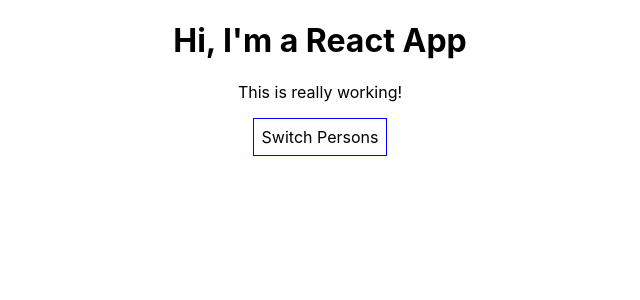
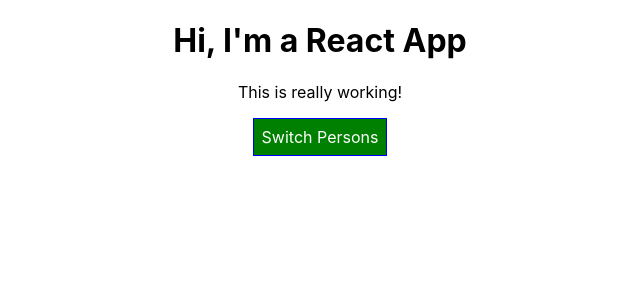
Before and after one commit to shabbir-ahmed/react.js-practice-project, a React (Create React App) app: page / in a window 1280 px wide. Shown: the top 300 px of the page, without its empty margins (320-960 px from the left). Built offline with nearby package versions, Linux system fonts and the light colour scheme.

Commit message:
Add radium package

```diff
--- a/package.json
+++ b/package.json
@@ -3,6 +3,7 @@
   "version": "0.1.0",
   "private": true,
   "dependencies": {
+    "radium": "^0.25.0",
     "react": "^16.6.3",
     "react-dom": "^16.6.3",
     "react-scripts": "2.1.1"
--- a/src/App.css
+++ b/src/App.css
@@ -1,3 +1,11 @@
 .App {
   text-align: center;
 }
+
+.red {
+  color: red;
+}
+
+.bold {
+  font-weight: bold;
+}
--- a/src/App.js
+++ b/src/App.js
@@ -1,24 +1,31 @@
 import React from 'react';
 import './App.css';
+import Radium, {StyleRoot} from 'radium';
 import Person from './Person/Person';
 
 class App extends React.Component {
   state = {
     persons: [
-      { name: 'Max', age: 28 },
-      { name: 'Manu', age: 29 },
-      { name: 'Stefan', age: 26 }
+      { id: 'dfasdf', name: 'Max', age: 28 },
+      { id: 'cxvsDV', name: 'Manu', age: 29 },
+      { id: 'cad', name: 'Stefan', age: 26 }
     ],
     showPersons: false
   }
 
-  nameChangedHandler = (event) => {
+  nameChangedHandler = (event, id) => {
+    const personIndex = this.state.persons.findIndex(p => {
+      return p.id === id;
+    });
+    const person = {
+      ...this.state.persons[personIndex]
+    };
+    // const person = Object.assign({}, this.state.persons[personIndex]);
+    person.name = event.target.value;
+    const persons = [...this.state.persons];
+    persons[personIndex] = person;
     this.setState({
-      persons: [
-        { name: 'Max', age: 28 },
-        { name: event.target.value, age: 29 },
-        { name: 'CA', age: 26 }
-      ]
+      persons: persons
     })
   }
 
@@ -37,11 +44,16 @@ class App extends React.Component {
 
   render() {
     const style = {
-      backgroundColor: 'white',
+      backgroundColor: 'green',
+      color: 'white',
       font: 'inherit',
       border: '1px solid blue',
       padding: '8px',
-      cursor: 'pointer'
+      cursor: 'pointer',
+      ':hover': {
+        backgroundColor: 'lightgreen',
+        color: 'black'
+      }
     };
 
     let persons = null;
@@ -52,22 +64,38 @@ class App extends React.Component {
           {
             this.state.persons.map((person, index) => {
               return <Person
-              key={index}
+              key={person.id}
               name={person.name}
               age={person.age}
               click={() => this.deletePersonHandler(index)}
-              changed={this.nameChangedHandler} />
+              changed={(event) => this.nameChangedHandler(event, person.id)} />
             })
           }
 
         </div>
       );
+
+      style.backgroundColor = 'red';
+      style[':hover'] = {
+        backgroundColor: 'salmon',
+        color: 'black'
+      }
+    }
+
+    const classes = [];
+    if (this.state.persons.length <= 2){
+      classes.push('red'); // classes = ['red']
+    }
+
+    if (this.state.persons.length <= 1){
+      classes.push('bold'); // classes = ['red', bold']
     }
 
     return (
+      <StyleRoot>
         <div className="App">
           <h1>Hi, I'm a React App</h1>
-        <p>This is really working!</p>
+          <p className={classes.join(' ')}>This is really working!</p>
           <button
           style={style}
           onClick={this.togglePersonsHandler}>Switch Persons</button>
@@ -75,9 +103,10 @@ class App extends React.Component {
           {persons}
 
         </div>
+      </StyleRoot>
     );
     // return React.createElement('div', {className: 'App'}, React.createElement('h1', null, 'Hi, I\'m a React App!!!'));
   }
 }
 
-export default App;
+export default Radium(App);
--- a/src/Person/Person.css
+++ b/src/Person/Person.css
@@ -6,3 +6,9 @@
     padding: 16px;
     text-align: center;
 }
+
+/* @media (min-width: 500px){
+    .Person {
+        width: 450px;
+    }
+} */
--- a/src/Person/Person.js
+++ b/src/Person/Person.js
@@ -1,9 +1,16 @@
 import React from 'react';
 import './Person.css';
+import Radium from 'radium';
 
 const person = (props) => {
+    const style = {
+        '@media (min-width: 500px': {
+            width: '450px'
+        }
+    };
+
     return (
-        <div className="Person">
+        <div className="Person" style={style}>
             <p onClick={props.click}>I'm {props.name} and I am {props.age} years old!</p>
             <p>{props.children}</p>
             <input type="text" onChange={props.changed} value={props.name} />
@@ -11,4 +18,4 @@ const person = (props) => {
     );
 };
 
-export default person;
+export default Radium(person);
```
Also changed, not shown: 1 other file (tests, documents, lock files or other folders). Lines whose indentation alone changed are shown as unchanged.
